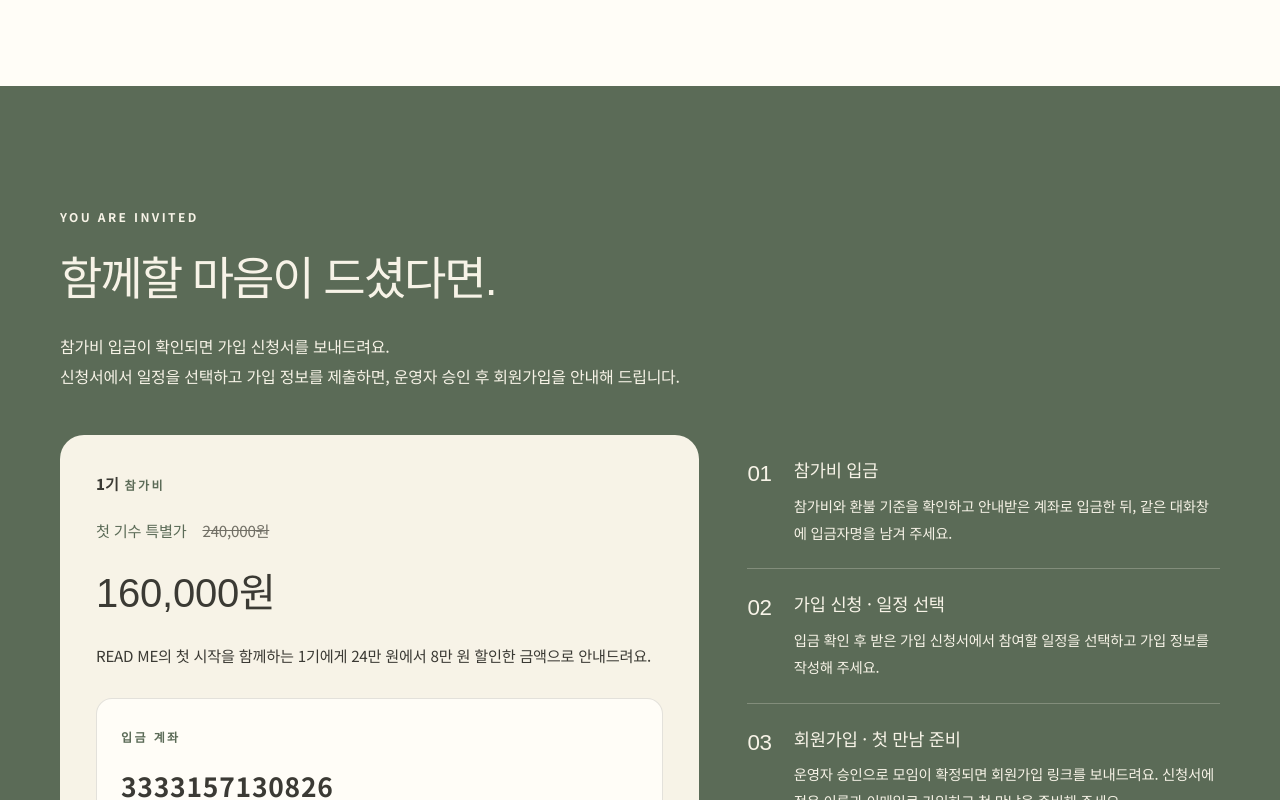
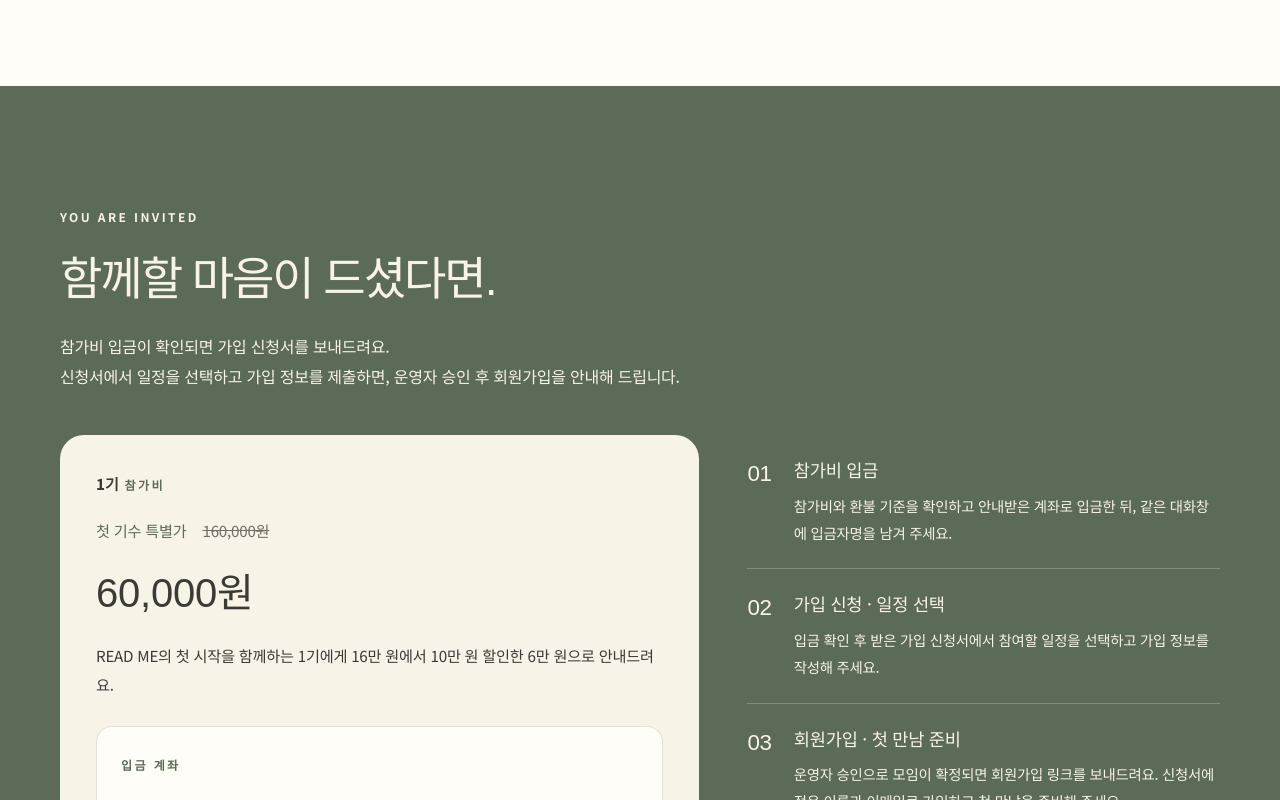
Before and after one commit to leesina103/READ_ME, a Next.js app: page /invitation/1 in a window 1280 px wide. Shown: the part 5891-6691 px from the top of the page. Built offline with nearby package versions, Linux system fonts and the light colour scheme; no server answers.

Commit message:
UPDATE. 1기 초대장 장소와 할인 참가비 수정

```diff
--- a/data/membershipInvitation.ts
+++ b/data/membershipInvitation.ts
@@ -25,7 +25,7 @@ export const membershipInvitations: Readonly<Record<string, MembershipInvitation
       { label: "오프라인 토의", value: "4회" },
       { label: "온라인 실천·기록", value: "4회" },
       { label: "회차별 소요", value: "3시간" },
-      { label: "장소", value: "사당역 인근 예정 · 상세 장소는 참여 확정 후 안내" },
+      { label: "장소", value: "강남 또는 사당 검토 중 · 상세 장소는 확정 후 안내" },
       { label: "그룹당 인원", value: "4~6명" }
     ]
   },
@@ -41,9 +41,9 @@ export const membershipInvitations: Readonly<Record<string, MembershipInvitation
     ]
   },
   feeLabel: "첫 기수 특별가",
-  feeDescription: "READ ME의 첫 시작을 함께하는 1기에게 24만 원에서 8만 원 할인한 금액으로 안내드려요.",
-  regularFee: "240,000원",
-  fee: "160,000원",
+  feeDescription: "READ ME의 첫 시작을 함께하는 1기에게 16만 원에서 10만 원 할인한 6만 원으로 안내드려요.",
+  regularFee: "160,000원",
+  fee: "60,000원",
   bank: "카카오뱅크",
   account: "3333157130826",
   accountHolder: "이신아",
```
